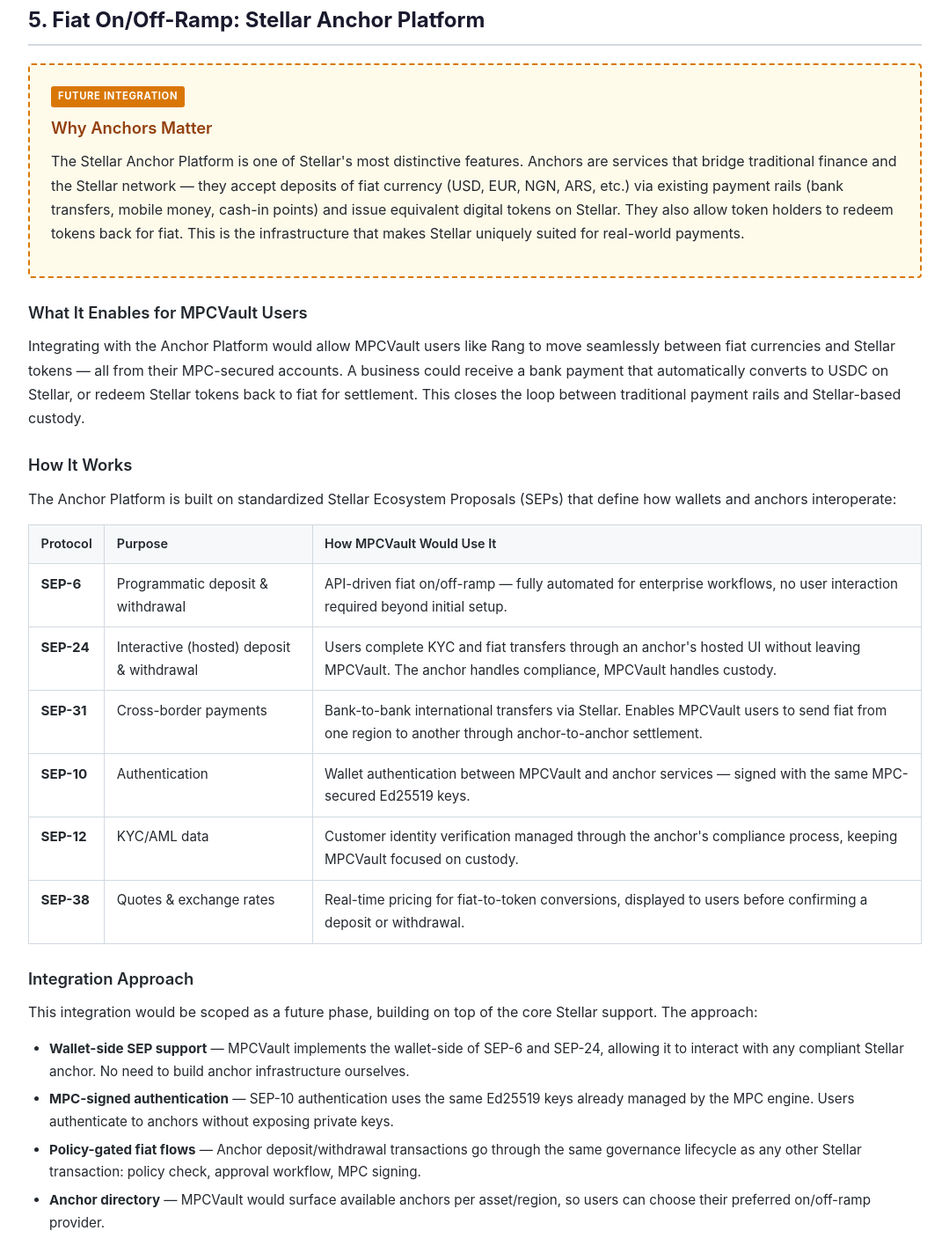
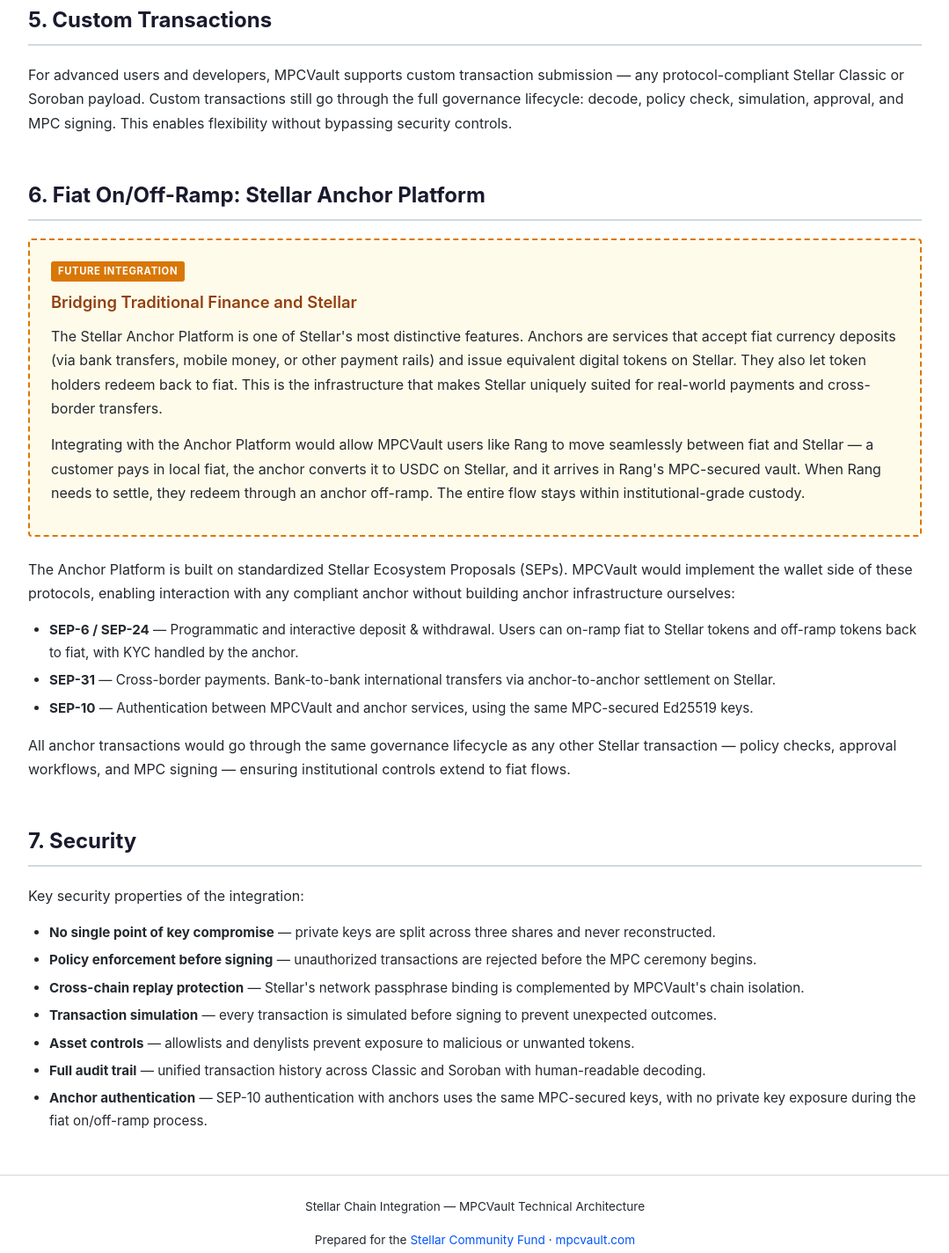
Before and after one commit to karthick-mpc/mpcvault-stellar-integration, a plain HTML site: page index.html in a window 1280 px wide. Shown: the part 3671-5095 px from the top of the page at 88% size, without its empty margins (100-1179 px from the left). Drawn offline with Linux system fonts and the light colour scheme.

Commit message:
content fixes

```diff
--- a/index.html
+++ b/index.html
@@ -170,7 +170,7 @@
   <h1>Stellar Chain Integration into MPCVault</h1>
 </div>
 
-<!-- 1. OVERVIEW -->
+<!-- 1. OVERVIEW (from user's revised version) -->
 <section>
   <h2>1. Overview</h2>
   <div class="callout">
@@ -192,7 +192,7 @@
   </div>
 </section>
 
-<!-- 2. ARCHITECTURE DIAGRAM -->
+<!-- 2. ARCHITECTURE DIAGRAM (from user's revised version) -->
 <section>
   <h2>2. Architecture</h2>
   <div class="diagram-wrap">
@@ -391,48 +391,30 @@
   <p>The Chrome Extension and WalletConnect relay dApp requests into MPCVault, where the same policy engine, approval workflows, and MPC signing apply. Developers can integrate Stellar payments into their own systems via the API.</p>
 </section>
 
-<!-- 5. ANCHOR PLATFORM -->
+<!-- 5. CUSTOM TRANSACTIONS (swapped) -->
 <section>
-  <h2>5. Fiat On/Off-Ramp: Stellar Anchor Platform</h2>
+  <h2>5. Custom Transactions</h2>
+  <p>For advanced users and developers, MPCVault supports custom transaction submission &mdash; any protocol-compliant Stellar Classic or Soroban payload. Custom transactions still go through the full governance lifecycle: decode, policy check, simulation, approval, and MPC signing. This enables flexibility without bypassing security controls.</p>
+</section>
+
+<!-- 6. ANCHOR PLATFORM (swapped, trimmed) -->
+<section>
+  <h2>6. Fiat On/Off-Ramp: Stellar Anchor Platform</h2>
 
   <div class="future-box">
     <div class="future-label">Future Integration</div>
-    <h3>Why Anchors Matter</h3>
-    <p>The Stellar Anchor Platform is one of Stellar's most distinctive features. Anchors are services that bridge traditional finance and the Stellar network &mdash; they accept deposits of fiat currency (USD, EUR, NGN, ARS, etc.) via existing payment rails (bank transfers, mobile money, cash-in points) and issue equivalent digital tokens on Stellar. They also allow token holders to redeem tokens back for fiat. This is the infrastructure that makes Stellar uniquely suited for real-world payments.</p>
+    <h3>Bridging Traditional Finance and Stellar</h3>
+    <p>The Stellar Anchor Platform is one of Stellar's most distinctive features. Anchors are services that accept fiat currency deposits (via bank transfers, mobile money, or other payment rails) and issue equivalent digital tokens on Stellar. They also let token holders redeem back to fiat. This is the infrastructure that makes Stellar uniquely suited for real-world payments and cross-border transfers.</p>
+    <p>Integrating with the Anchor Platform would allow MPCVault users like Rang to move seamlessly between fiat and Stellar &mdash; a customer pays in local fiat, the anchor converts it to USDC on Stellar, and it arrives in Rang's MPC-secured vault. When Rang needs to settle, they redeem through an anchor off-ramp. The entire flow stays within institutional-grade custody.</p>
   </div>
 
-  <h3>What It Enables for MPCVault Users</h3>
-  <p>Integrating with the Anchor Platform would allow MPCVault users like Rang to move seamlessly between fiat currencies and Stellar tokens &mdash; all from their MPC-secured accounts. A business could receive a bank payment that automatically converts to USDC on Stellar, or redeem Stellar tokens back to fiat for settlement. This closes the loop between traditional payment rails and Stellar-based custody.</p>
-
-  <h3>How It Works</h3>
-  <p>The Anchor Platform is built on standardized Stellar Ecosystem Proposals (SEPs) that define how wallets and anchors interoperate:</p>
-  <table>
-    <tr><th>Protocol</th><th>Purpose</th><th>How MPCVault Would Use It</th></tr>
-    <tr><td><strong>SEP-6</strong></td><td>Programmatic deposit &amp; withdrawal</td><td>API-driven fiat on/off-ramp &mdash; fully automated for enterprise workflows, no user interaction required beyond initial setup.</td></tr>
-    <tr><td><strong>SEP-24</strong></td><td>Interactive (hosted) deposit &amp; withdrawal</td><td>Users complete KYC and fiat transfers through an anchor's hosted UI without leaving MPCVault. The anchor handles compliance, MPCVault handles custody.</td></tr>
-    <tr><td><strong>SEP-31</strong></td><td>Cross-border payments</td><td>Bank-to-bank international transfers via Stellar. Enables MPCVault users to send fiat from one region to another through anchor-to-anchor settlement.</td></tr>
-    <tr><td><strong>SEP-10</strong></td><td>Authentication</td><td>Wallet authentication between MPCVault and anchor services &mdash; signed with the same MPC-secured Ed25519 keys.</td></tr>
-    <tr><td><strong>SEP-12</strong></td><td>KYC/AML data</td><td>Customer identity verification managed through the anchor's compliance process, keeping MPCVault focused on custody.</td></tr>
-    <tr><td><strong>SEP-38</strong></td><td>Quotes &amp; exchange rates</td><td>Real-time pricing for fiat-to-token conversions, displayed to users before confirming a deposit or withdrawal.</td></tr>
-  </table>
-
-  <h3>Integration Approach</h3>
-  <p>This integration would be scoped as a future phase, building on top of the core Stellar support. The approach:</p>
+  <p>The Anchor Platform is built on standardized Stellar Ecosystem Proposals (SEPs). MPCVault would implement the wallet side of these protocols, enabling interaction with any compliant anchor without building anchor infrastructure ourselves:</p>
   <ul>
-    <li><strong>Wallet-side SEP support</strong> &mdash; MPCVault implements the wallet-side of SEP-6 and SEP-24, allowing it to interact with any compliant Stellar anchor. No need to build anchor infrastructure ourselves.</li>
-    <li><strong>MPC-signed authentication</strong> &mdash; SEP-10 authentication uses the same Ed25519 keys already managed by the MPC engine. Users authenticate to anchors without exposing private keys.</li>
-    <li><strong>Policy-gated fiat flows</strong> &mdash; Anchor deposit/withdrawal transactions go through the same governance lifecycle as any other Stellar transaction: policy check, approval workflow, MPC signing.</li>
-    <li><strong>Anchor directory</strong> &mdash; MPCVault would surface available anchors per asset/region, so users can choose their preferred on/off-ramp provider.</li>
+    <li><strong>SEP-6 / SEP-24</strong> &mdash; Programmatic and interactive deposit &amp; withdrawal. Users can on-ramp fiat to Stellar tokens and off-ramp tokens back to fiat, with KYC handled by the anchor.</li>
+    <li><strong>SEP-31</strong> &mdash; Cross-border payments. Bank-to-bank international transfers via anchor-to-anchor settlement on Stellar.</li>
+    <li><strong>SEP-10</strong> &mdash; Authentication between MPCVault and anchor services, using the same MPC-secured Ed25519 keys.</li>
   </ul>
-
-  <h3>Enterprise Use Case</h3>
-  <p>For a business like Rang: a customer pays in local fiat, the anchor converts it to USDC on Stellar, and it arrives in Rang's MPC-secured vault &mdash; all governed by spending limits, approval workflows, and a full audit trail. When Rang needs to settle in fiat, they redeem through an anchor off-ramp. The entire flow stays within institutional-grade custody.</p>
-</section>
-
-<!-- 6. CUSTOM TRANSACTIONS -->
-<section>
-  <h2>6. Custom Transactions</h2>
-  <p>For advanced users and developers, MPCVault supports custom transaction submission &mdash; any protocol-compliant Stellar Classic or Soroban payload. Custom transactions still go through the full governance lifecycle: decode, policy check, simulation, approval, and MPC signing. This enables flexibility without bypassing security controls.</p>
+  <p>All anchor transactions would go through the same governance lifecycle as any other Stellar transaction &mdash; policy checks, approval workflows, and MPC signing &mdash; ensuring institutional controls extend to fiat flows.</p>
 </section>
 
 <!-- 7. SECURITY -->
```
